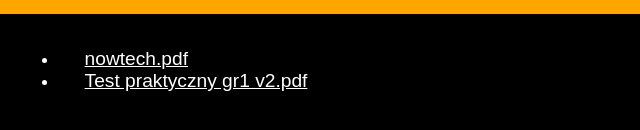
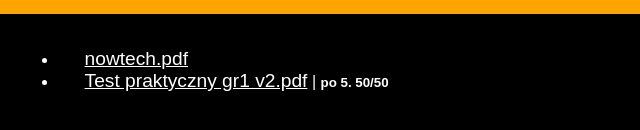
Before and after one commit to Ksawix0/WebPage, a plain HTML site: page docs/index.html in a window 1280 px wide. Shown: the part 184-314 px from the top of the page, 340-980 px from the left. Drawn offline with Linux system fonts and the light colour scheme.

Commit message:
docs index.html

```diff
--- a/docs/index.html
+++ b/docs/index.html
@@ -18,7 +18,7 @@
         <ul style="margin-left: 28%; margin-right: 28%;">
 
             <li style="text-align: left; padding-left: 5%;"><a href="./nowtech.pdf" style="font-size: larger; color: white">nowtech.pdf</a></li>
-            <li style="text-align: left; padding-left: 5%;"><a href="./Test praktyczny gr1 v2.pdf" style="font-size: larger; color: white">Test praktyczny gr1 v2.pdf</a></li>
+            <li style="text-align: left; padding-left: 5%;"><a href="./Test praktyczny gr1 v2.pdf" style="font-size: larger; color: white; text-decoration: underline">Test praktyczny gr1 v2.pdf</a> | <b style="font-size: smaller;">po 5. 50/50</b></li>
 
         </ul>
 
```
